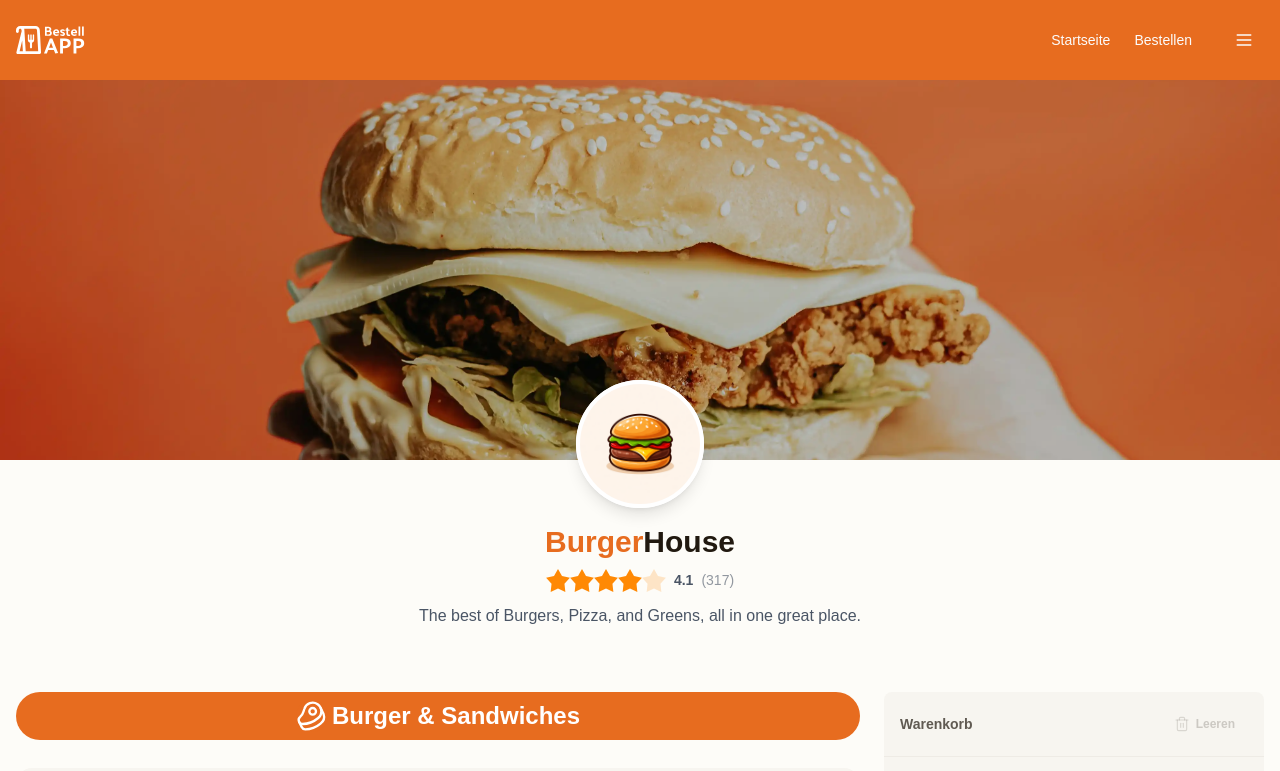
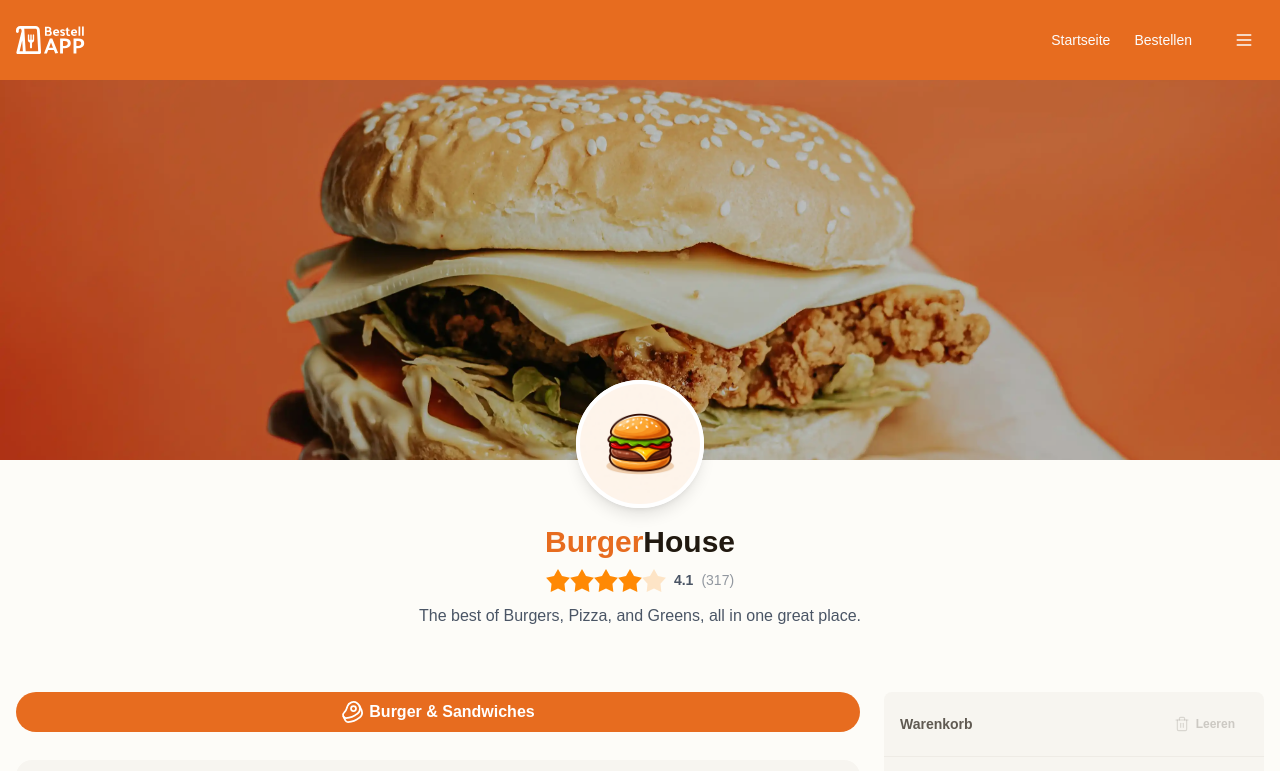
Before and after one commit to larsbeckdev/demo-bestell-app, a Vue app: page /bestellen in a window 1280 px wide. Shown: the top 771 px of the page. Built offline with nearby package versions, Linux system fonts and the light colour scheme.

Commit message:
Adjust DishList styling by reducing icon size and padding for improved layout consistency

```diff
--- a/src/components/list/DishList.vue
+++ b/src/components/list/DishList.vue
@@ -62,10 +62,10 @@ const groupedDishes = computed(() => {
       class="flex flex-col gap-3"
     >
       <div
-        class="flex items-center gap-1 bg-primary text-white text-2xl px-8 py-2 rounded-full mb-4 justify-center"
+        class="flex items-center gap-1 bg-primary text-white  px-6 py-2 rounded-full mb-4 justify-center"
       >
-        <div class="bg-primary rounded-full w-8 h-8 flex items-center justify-center">
-          <component :is="resolveCategoryIcon(categoryName)" class="w-8 h-8 shrink-0" />
+        <div class="bg-primary rounded-full w-6 h-6 flex items-center justify-center">
+          <component :is="resolveCategoryIcon(categoryName)" class="w-6 h-6 shrink-0" />
         </div>
 
         <span class="font-semibold">{{ categoryName }}</span>
```
